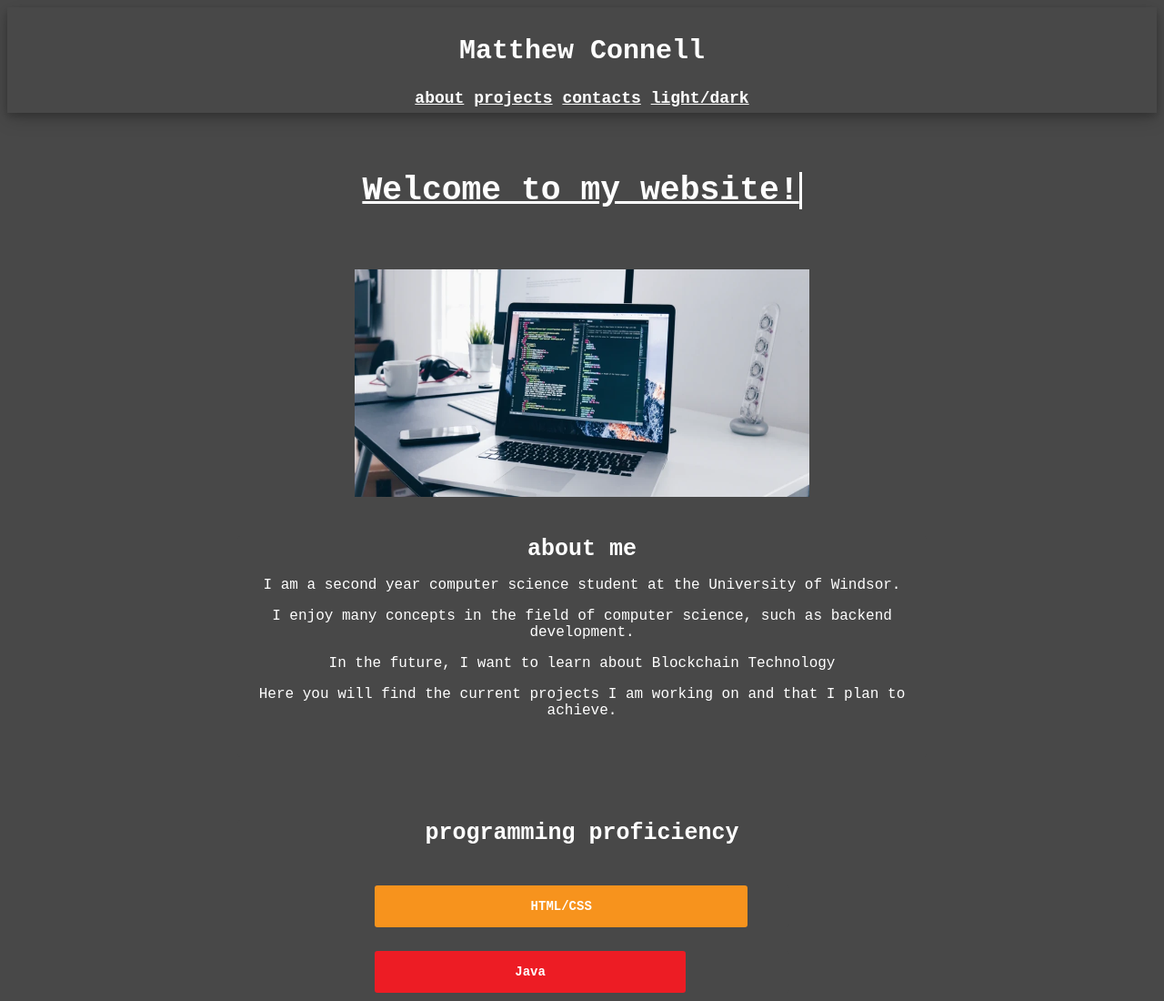
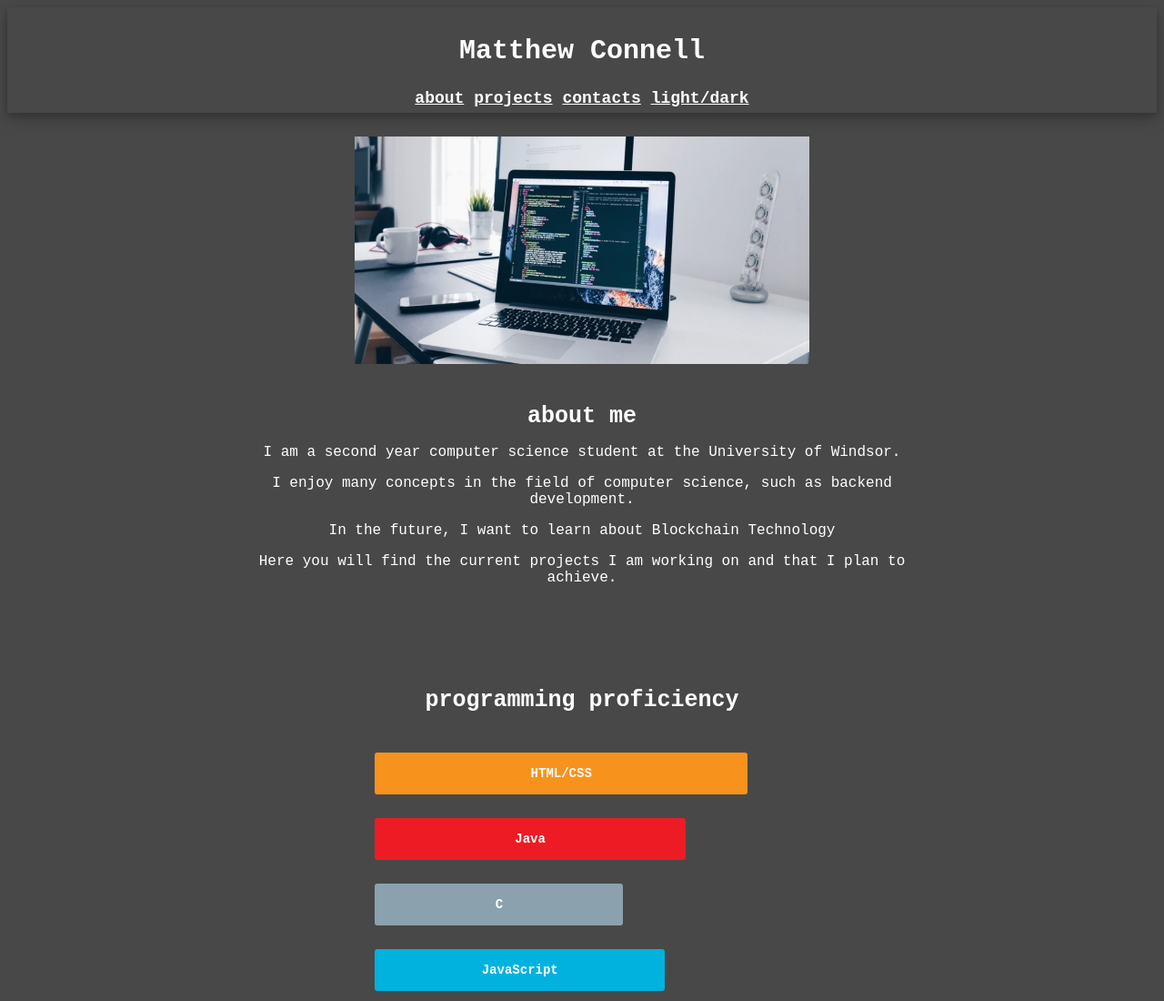
Before and after one commit to matt-connell/matt-connell.github.io, a plain HTML site: page index.html in a window 1280 px wide. Shown: the top 1100 px of the page at 91% size. Drawn offline with nearby package versions, Linux system fonts and the light colour scheme.

Commit message:
Revert "new text animation"
This reverts commit b99422f75a63bc19aec6397e72e50613d67ba3c6.

```diff
--- a/dark-theme.css
+++ b/dark-theme.css
@@ -223,36 +223,3 @@ button:hover{
   justify-content: center;
   align-items: center;
 }
-
-.wrapper {
-  height: 15vh;
-  /*This part is important for centering*/
-  display: flex;
-  align-items: center;
-  justify-content: center;
-}
-
-.typing-demo {
-  width: 22ch;
-  animation: typing 2s steps(22), blink .5s step-end infinite alternate;
-  white-space: nowrap;
-  overflow: hidden;
-  border-right: 3px solid white;
-  color: white;
-  font-family: monospace;
-  font-weight: bold;
-  font-size: 2em;
-  text-decoration: underline;
-}
-
-@keyframes typing {
-  from {
-    width: 0
-  }
-}
-
-@keyframes blink {
-  50% {
-    border-color: transparent
-  }
-}
--- a/index.html
+++ b/index.html
@@ -24,15 +24,6 @@
 			<a onclick="toggleTheme()" id="myText" style="text-decoration: underline;">light/dark</a>
 
 		</nav>
-		<br>
-
-		<div class="wrapper">
-			<div class="typing-demo">
-			Welcome to my website!<br>
-			</div>
-			<br>
-		</div>
-
 		<br>
 
 		<img src="coding.webp"class = "img" width="500" height="250">
```
